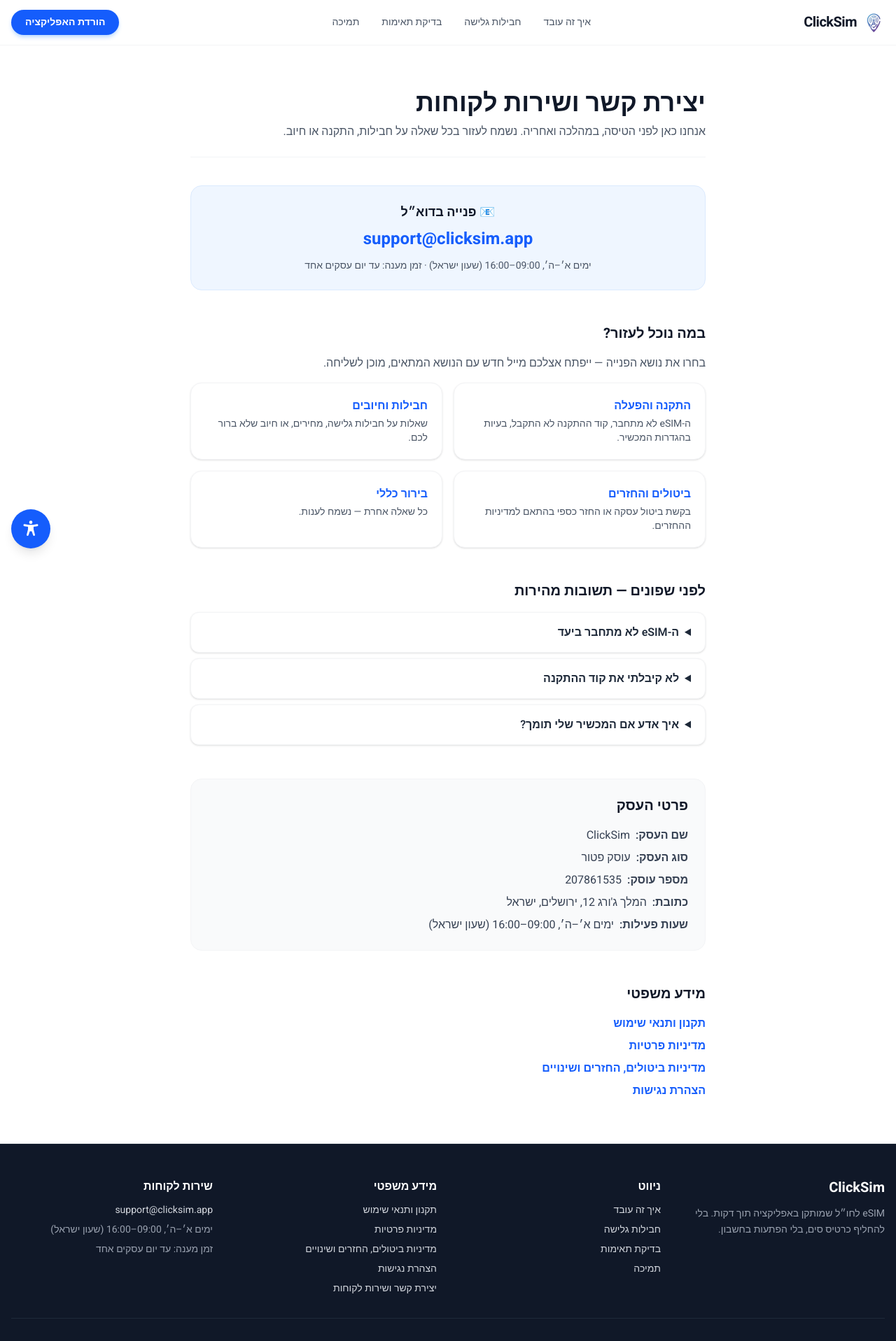
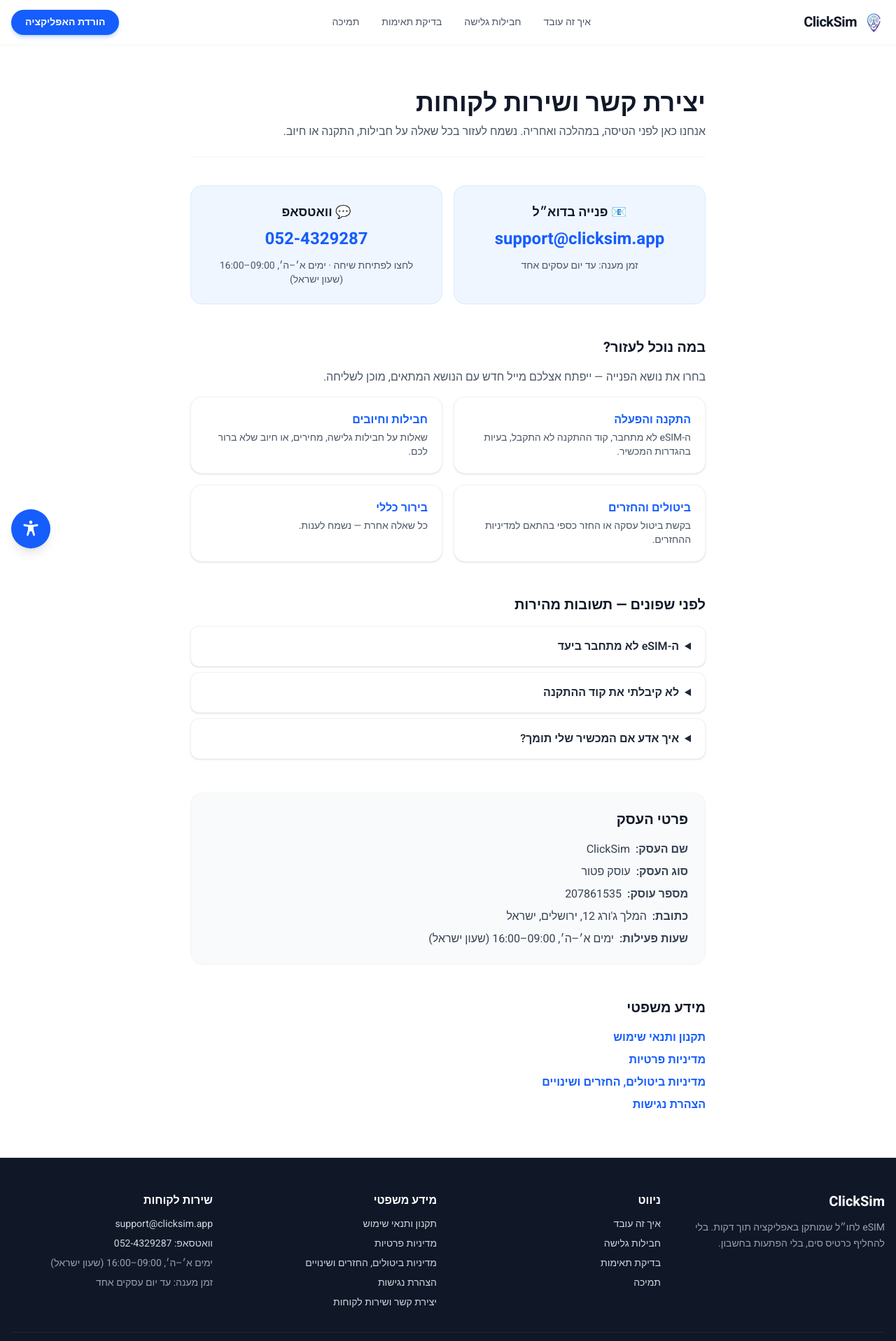
Before and after one commit to Shmuelsel/esim-landing-page, a Next.js app: page /support in a window 1280 px wide. Shown: the top 1917 px of the page at 70% size. Built offline with nearby package versions, Linux system fonts and the light colour scheme.

Commit message:
Add WhatsApp support contact and update support page layout for better user experience

```diff
--- a/app/(legal)/support/page.tsx
+++ b/app/(legal)/support/page.tsx
@@ -1,6 +1,13 @@
 import type { Metadata } from 'next';
 import Link from 'next/link';
-import { legalLinks, mailtoUrl, mailtoWithSubject, siteConfig, supportTopics } from '@/config/site';
+import {
+  legalLinks,
+  mailtoUrl,
+  mailtoWithSubject,
+  siteConfig,
+  supportTopics,
+  whatsappUrl,
+} from '@/config/site';
 
 const { business, support } = siteConfig;
 
@@ -36,7 +43,8 @@ export default function SupportPage() {
         </p>
       </header>
 
-      <section className="mb-12 rounded-2xl border border-blue-100 bg-blue-50 p-6 text-center">
+      <section className="mb-12 grid grid-cols-1 gap-4 sm:grid-cols-2">
+        <div className="rounded-2xl border border-blue-100 bg-blue-50 p-6 text-center">
           <h2 className="mb-2 text-lg font-bold text-gray-900">📧 פנייה בדוא״ל</h2>
           <a
             href={mailtoUrl}
@@ -44,9 +52,21 @@ export default function SupportPage() {
           >
             {support.email}
           </a>
-        <p className="mt-3 text-sm text-gray-600">
-          {support.hours} · זמן מענה: {support.responseTime}
-        </p>
+          <p className="mt-3 text-sm text-gray-600">זמן מענה: {support.responseTime}</p>
+        </div>
+        <div className="rounded-2xl border border-blue-100 bg-blue-50 p-6 text-center">
+          <h2 className="mb-2 text-lg font-bold text-gray-900">💬 וואטסאפ</h2>
+          <a
+            href={whatsappUrl}
+            target="_blank"
+            rel="noopener noreferrer"
+            dir="ltr"
+            className="inline-block text-xl font-bold text-blue-600 hover:underline sm:text-2xl"
+          >
+            {support.phone}
+          </a>
+          <p className="mt-3 text-sm text-gray-600">לחצו לפתיחת שיחה · {support.hours}</p>
+        </div>
       </section>
 
       <section className="mb-12">
--- a/components/layout/Footer.tsx
+++ b/components/layout/Footer.tsx
@@ -1,5 +1,5 @@
 import Link from 'next/link';
-import { legalLinks, mailtoUrl, navLinks, siteConfig } from '@/config/site';
+import { legalLinks, mailtoUrl, navLinks, siteConfig, whatsappUrl } from '@/config/site';
 
 const { business, support } = siteConfig;
 
@@ -52,6 +52,16 @@ const Footer = () => (
                 {support.email}
               </a>
             </li>
+            <li>
+              <a
+                href={whatsappUrl}
+                target="_blank"
+                rel="noopener noreferrer"
+                className="inline-block transition-colors hover:text-blue-400"
+              >
+                וואטסאפ: <span dir="ltr">{support.phone}</span>
+              </a>
+            </li>
             <li className="text-gray-400">{support.hours}</li>
             <li className="text-gray-400">זמן מענה: {support.responseTime}</li>
           </ul>
--- a/config/site.ts
+++ b/config/site.ts
@@ -24,6 +24,8 @@ export const siteConfig = {
    */
   support: {
     email: 'support@clicksim.app', // TODO: confirm this mailbox is live before launch
+    phone: '052-4329287', // Display format shown on-site
+    whatsapp: '972524329287', // International digits (no +/0) for wa.me links
     hours: 'ימים א׳–ה׳, 09:00–16:00 (שעון ישראל)',
     responseTime: 'עד יום עסקים אחד',
   },
@@ -48,6 +50,8 @@ export const siteConfig = {
 };
 
 export const mailtoUrl = `mailto:${siteConfig.support.email}`;
+
+export const whatsappUrl = `https://wa.me/${siteConfig.support.whatsapp}`;
 
 /**
  * Pre-fills the subject line so inquiries land in the mailbox already categorised.
```
Lines whose indentation alone changed are shown as unchanged.
